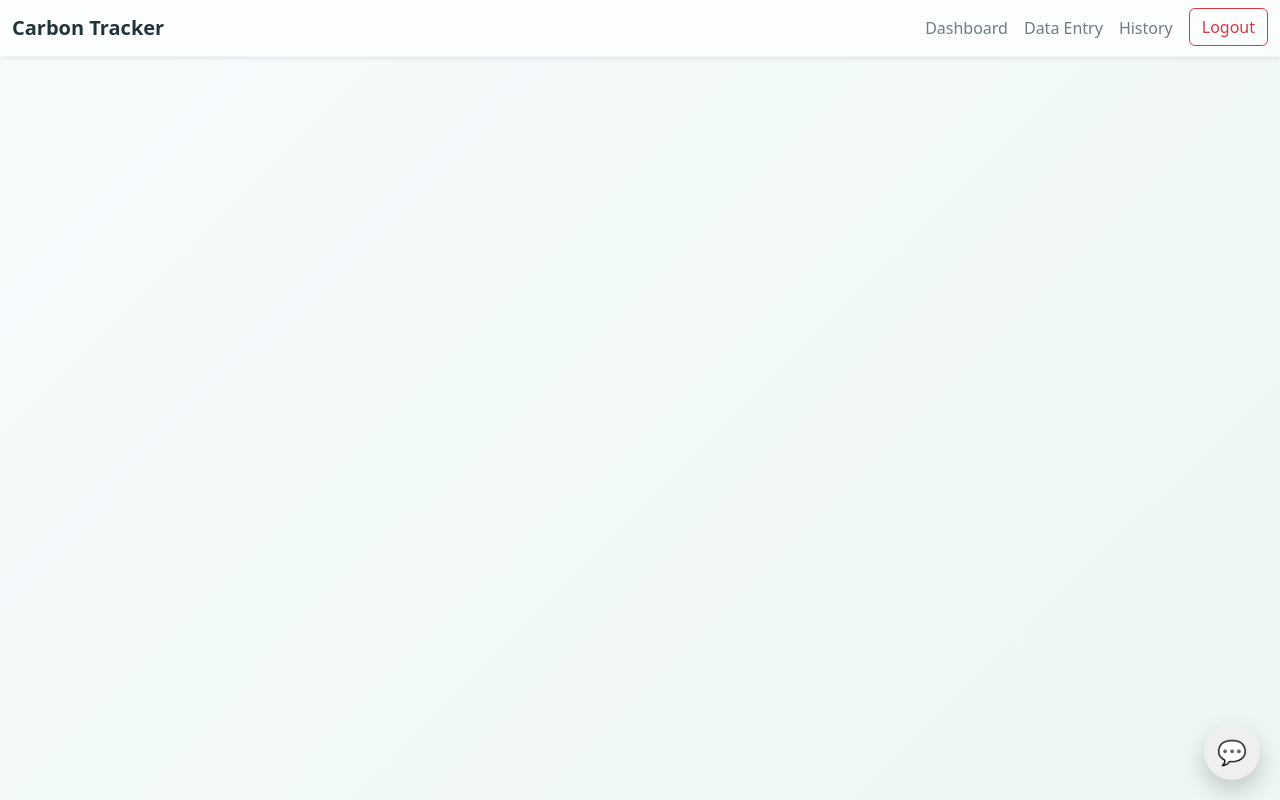
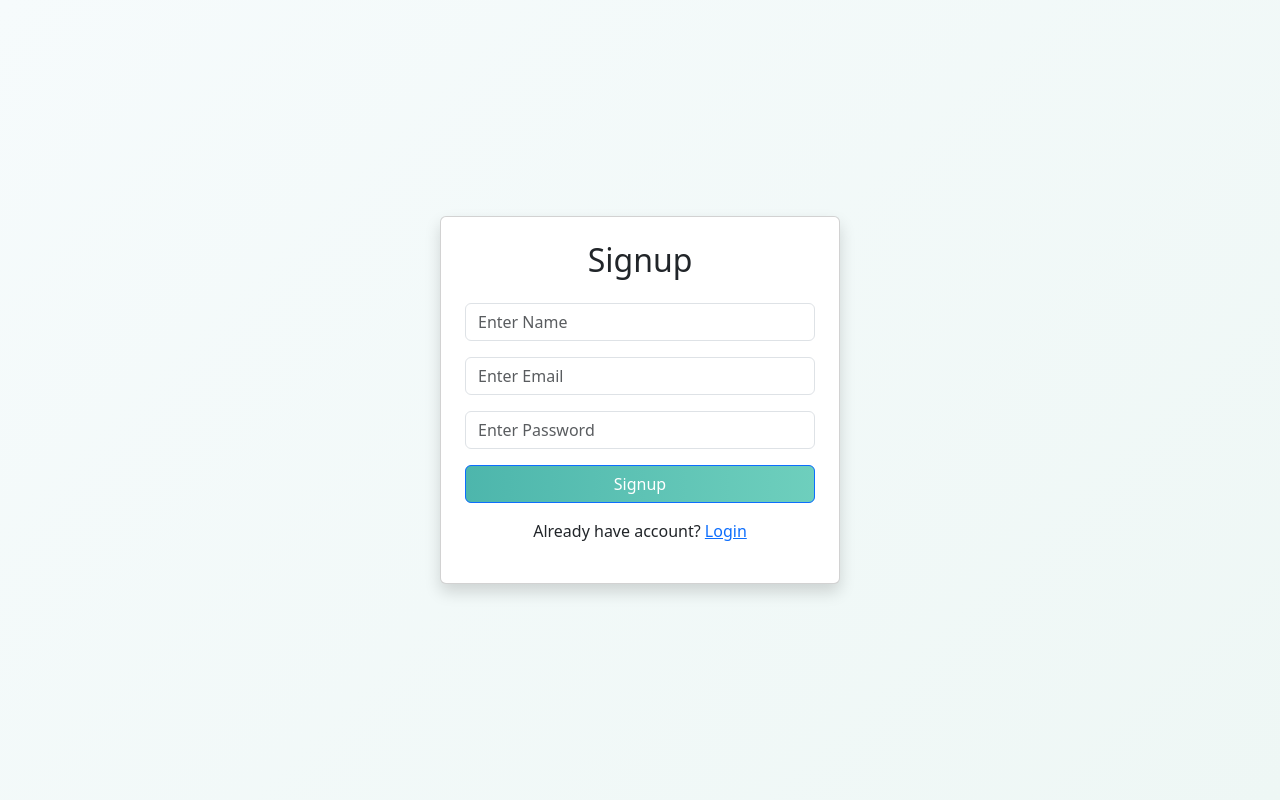
Before and after one commit to baavana-madhesh/carbon_neutrality, a React (Create React App) app in the folder frontend/: page /signup in a window 1280 px wide. Built offline with nearby package versions, Linux system fonts and the light colour scheme.

Commit message:
updated signup page

```diff
--- a/frontend/src/App.js
+++ b/frontend/src/App.js
@@ -5,55 +5,70 @@ import {
   Route,
   useLocation,
 } from "react-router-dom";
+
 import Login from "./pages/Login";
+import Signup from "./pages/Signup";
 import Dashboard from "./pages/Dashboard";
 import DataEntry from "./pages/DataEntry";
 import HistoricalRecords from "./pages/HistoricalRecords";
+
 import PrivateRoute from "./components/PrivateRoute";
 import Navbar from "./components/Navbar";
-import "bootstrap/dist/css/bootstrap.min.css";
 import ChatWidget from "./components/ChatWidget";
 
-function NavbarVisibility() {
+import "bootstrap/dist/css/bootstrap.min.css";
+
+function Layout() {
   const location = useLocation();
-  return location.pathname !== "/login" ? <Navbar /> : null;
+
+  const hiddenRoutes = ["/login", "/signup"];
+  const hideComponents = hiddenRoutes.includes(location.pathname);
+
+  return (
+    <>
+      {!hideComponents && <Navbar />}
+
+      <Routes>
+        <Route path="/login" element={<Login />} />
+        <Route path="/signup" element={<Signup />} />
+
+        <Route
+          path="/"
+          element={
+            <PrivateRoute>
+              <Dashboard />
+            </PrivateRoute>
+          }
+        />
+
+        <Route
+          path="/data-entry"
+          element={
+            <PrivateRoute>
+              <DataEntry />
+            </PrivateRoute>
+          }
+        />
+
+        <Route
+          path="/historical-records"
+          element={
+            <PrivateRoute>
+              <HistoricalRecords />
+            </PrivateRoute>
+          }
+        />
+      </Routes>
+
+      {!hideComponents && <ChatWidget />}
+    </>
+  );
 }
 
 function App() {
   return (
     <Router>
-      <NavbarVisibility />
-      <Routes>
-        <Route path="/login" element={<Login />} />{" "}
-        <Route
-          path="/"
-          element={
-            <PrivateRoute>
-              {" "}
-              <Dashboard />{" "}
-            </PrivateRoute>
-          }
-        />{" "}
-        <Route
-          path="/data-entry"
-          element={
-            <PrivateRoute>
-              {" "}
-              <DataEntry />{" "}
-            </PrivateRoute>
-          }
-        />{" "}
-        <Route
-          path="/historical-records"
-          element={
-            <PrivateRoute>
-              {" "}
-              <HistoricalRecords />{" "}
-            </PrivateRoute>
-          }
-        />{" "}
-      </Routes>{" "}
-      <ChatWidget />
+      <Layout />
     </Router>
   );
 }
--- a/frontend/src/pages/Login.js
+++ b/frontend/src/pages/Login.js
@@ -1,6 +1,6 @@
 import React, { useState } from "react";
 import axios from "axios";
-import { useNavigate } from "react-router-dom";
+import { useNavigate,Link } from "react-router-dom";
 import "bootstrap/dist/css/bootstrap.min.css";
 import "./Login.css";
 import netzero from "../assets/netzero.jpg"; // ✅ put image here
@@ -61,6 +61,9 @@ const Login = () => {
                 <button type="submit" className="btn btn-success w-100 py-2">
                   Login
                 </button>
+                <p className="mt-3 text-center">
+   Don’t have an account? <Link to="/signup">Signup</Link>
+</p>
               </form>
             </div>
           </div>
--- /dev/null
+++ b/frontend/src/pages/Signup.js
@@ -0,0 +1,84 @@
+import React, { useState } from "react";
+import axios from "axios";
+import { useNavigate, Link } from "react-router-dom";
+
+function Signup() {
+  const [formData, setFormData] = useState({
+    name: "",
+    email: "",
+    password: "",
+  });
+
+  const navigate = useNavigate();
+
+  const handleChange = (e) => {
+    setFormData({
+      ...formData,
+      [e.target.name]: e.target.value,
+    });
+  };
+
+  const handleSignup = async (e) => {
+    e.preventDefault();
+
+    try {
+      await axios.post(
+        "http://localhost:5000/api/auth/register",
+        formData
+      );
+
+      alert("Signup successful");
+      navigate("/login");
+    } catch (error) {
+      alert("Signup failed");
+      console.log(error);
+    }
+  };
+
+  return (
+    <div className="container d-flex justify-content-center align-items-center vh-100">
+      <div className="card shadow p-4" style={{ width: "400px" }}>
+        <h2 className="text-center mb-4">Signup</h2>
+
+        <form onSubmit={handleSignup}>
+          <input
+            type="text"
+            name="name"
+            placeholder="Enter Name"
+            className="form-control mb-3"
+            onChange={handleChange}
+            required
+          />
+
+          <input
+            type="email"
+            name="email"
+            placeholder="Enter Email"
+            className="form-control mb-3"
+            onChange={handleChange}
+            required
+          />
+
+          <input
+            type="password"
+            name="password"
+            placeholder="Enter Password"
+            className="form-control mb-3"
+            onChange={handleChange}
+            required
+          />
+
+          <button className="btn btn-primary w-100">
+            Signup
+          </button>
+        </form>
+
+        <p className="mt-3 text-center">
+          Already have account? <Link to="/login">Login</Link>
+        </p>
+      </div>
+    </div>
+  );
+}
+
+export default Signup;
```
